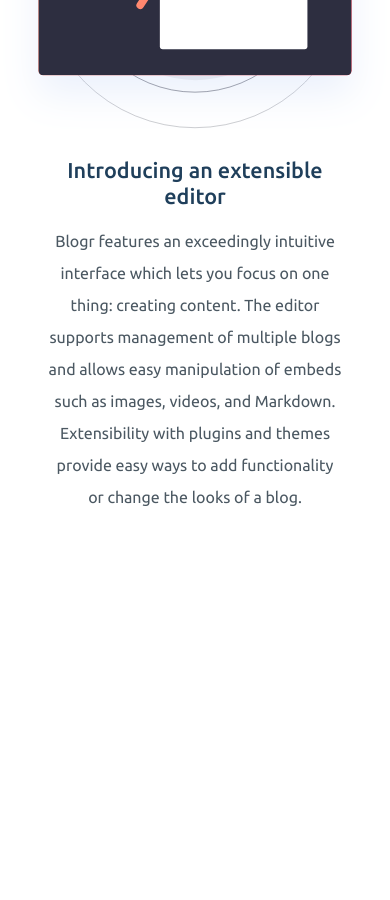
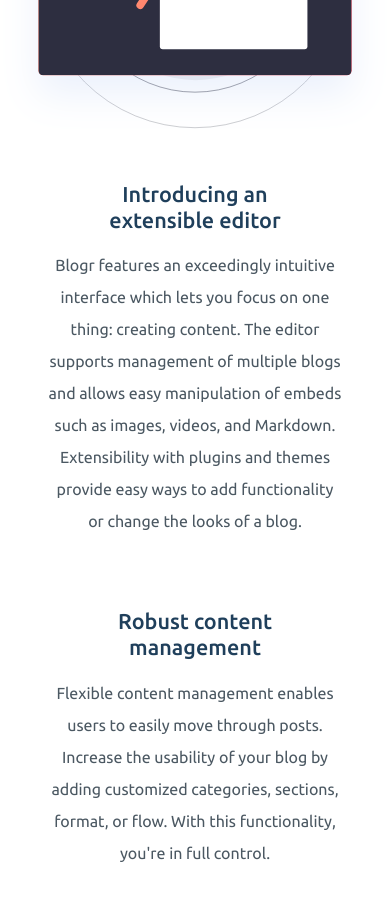
Before and after one commit to mrcsporto/blogr, a React (Create React App) app: page / in a window 390 px wide. Shown: the part 880-1780 px from the top of the page. Before the commit the page ends 1433 px from the top, so only its background shows below. Built offline with nearby package versions, Linux system fonts and the light colour scheme.

Commit message:
fix mobile responsivity

```diff
--- a/src/components/First/index.js
+++ b/src/components/First/index.js
@@ -7,52 +7,25 @@
 
       <div className="row d-flex flex-wrap align-items-center design-section">
         <div className="col-md-6 col-12 order-2 order-md-1">
-          <div className="card-body mb-3 px-5 ps-md-5">
-            <h5 className="card-title mb-3 fs-4">Introducing an extensible editor</h5>
+          <div className="card-body mb-3 px-5 ps-md-5 mt-4 mt-md-0">
+            <h5 className="card-title mb-3 fs-4 px-5 px-md-0">Introducing an extensible editor</h5>
             <p className="card-text fs-6"> Blogr features an exceedingly intuitive interface which lets you focus on one thing: creating content.
               The editor supports management of multiple blogs and allows easy manipulation of embeds such as images,
               videos, and Markdown. Extensibility with plugins and themes provide easy ways to add functionality or
               change the looks of a blog.</p>
+          </div>
+          <div className="card-body mb-3 px-5 ps-md-5 mt-4 mt-md-5">
+            <h5 className="card-title mb-3 fs-4 px-5 px-md-0">Robust content management</h5>
+            <p className="card-text fs-6">Flexible content management enables users to easily move through posts. Increase the usability of your blog
+              by adding customized categories, sections, format, or flow. With this functionality, you're in full control.</p>
           </div>
         </div>
         <div className="col-md-6 col-12 order-1 order-md-2">
           <div className="illustration-editor "></div>
         </div>
       </div>
-
-
-
-
-
     </>
-
   )
 }
 
 export default First;
-
-// <div className="d-flex flex-column align-items-center design-section mb-5">
-// <h2 className="title fs-5 mt-5">Designed for the future</h2>
-// <div className="d-flex flex-wrap flex-row align-items-center">
-//   <div className="col-sm-6">
-//     <div className="card border-0">
-//       <div className="card-body mb-3">
-//         <h5 className="card-title mb-3">Introducing an extensible editor</h5>
-//         <p className="card-text"> Blogr features an exceedingly intuitive interface which lets you focus on one thing: creating content.
-//           The editor supports management of multiple blogs and allows easy manipulation of embeds such as images,
-//           videos, and Markdown. Extensibility with plugins and themes provide easy ways to add functionality or
-//           change the looks of a blog.</p>
-//       </div>
-//       <div className="card-body">
-//         <h5 className="card-title mb-3">Robust content management</h5>
-//         <p className="card-text">Flexible content management enables users to easily move through posts. Increase the usability of your blog
-//           by adding customized categories, sections, format, or flow. With this functionality, you’re in full control.</p>
-//       </div>
-//     </div>
-//   </div>
-//   <div className="col-sm-6">
-//     <div className="illustration-editor"></div>
-//   </div>
-// </div>
-// </div>
-// )
```
